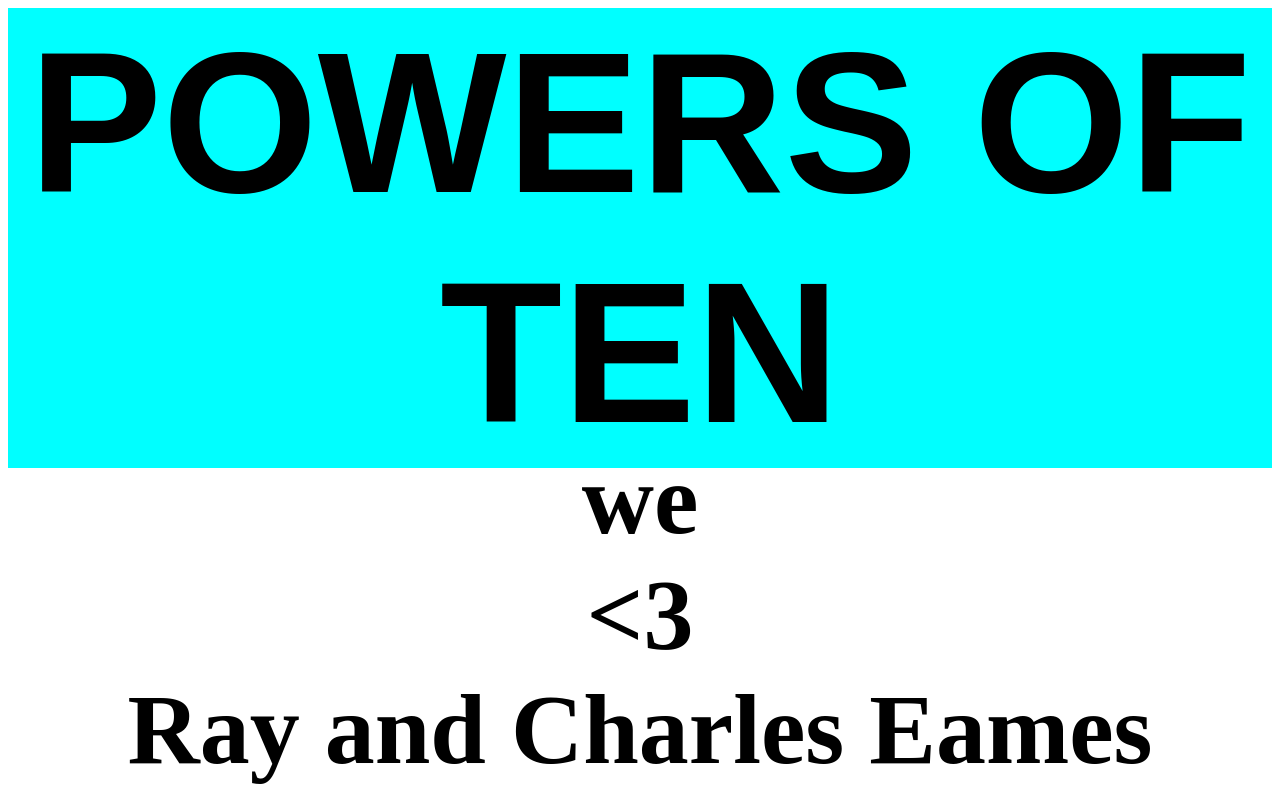
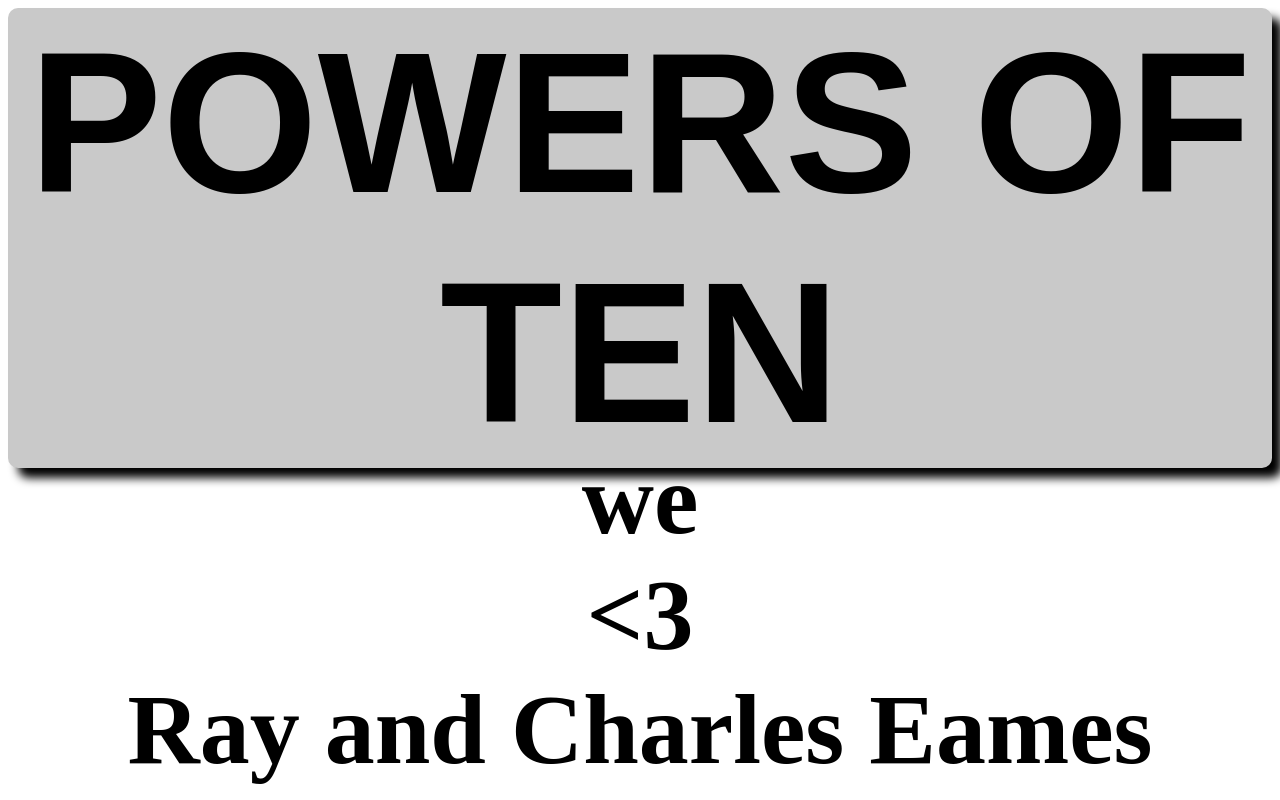
Before and after one commit to avrilkn/avrilkn.github.io, a plain HTML site: page index.html in a window 1280 px wide. Shown: the top 800 px of the page. Drawn offline with Linux system fonts and the light colour scheme; a web font is replaced by a local one.

Commit message:
box style

```diff
--- a/style.css
+++ b/style.css
@@ -28,7 +28,10 @@
 div.title {
     text-align: center;
     margin-bottom: -160px;
-    background-color: aqua;
+    background-color: rgb(201, 201, 201);
+    box-shadow: 10px 10px 10px black;
+    border-radius: 10px;
+
 
 }
 
```
